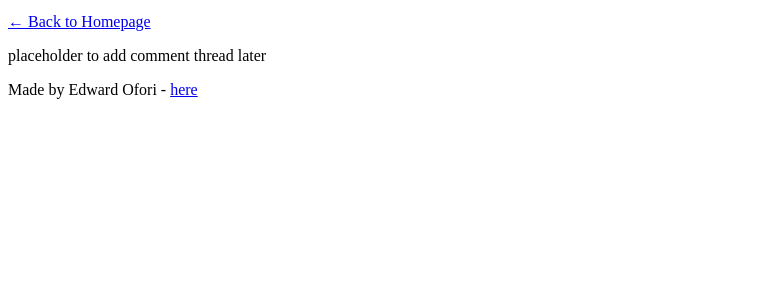
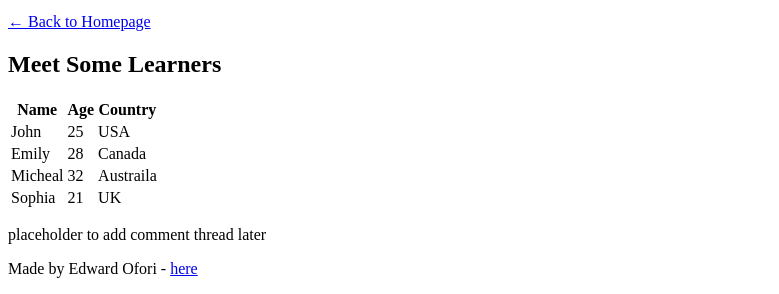
Before and after one commit to MeNesta/My_First_Portfolio, a plain HTML site: page html_basic/tweets.html in a window 1280 px wide. Shown: the part 621-915 px from the top of the page, without its empty margins (0-779 px from the left). Before the commit the page ends 800 px from the top, so only its background shows below. Drawn offline with Linux system fonts and the light colour scheme.

Commit message:
Add updates to index.html and tweets.html

```diff
--- a/html_basic/tweets.html
+++ b/html_basic/tweets.html
@@ -1,8 +1,7 @@
 <!DOCTYPE html>
 <html lang="en">
   <head>
-    <meta charset="UTF-8" />
-    <meta name="viewport" content="width=device-width, initial-scale=1.0" />
+    <meta charset="utf-8" />
     <title>My First Portfolio</title>
   </head>
   <body>
@@ -66,6 +65,39 @@
 
         <!-- Link to go back to homepage -->
         <p><a href="index.html">← Back to Homepage</a></p>
+
+        <h2>Meet Some Learners</h2>
+        <table>
+          <thead>
+            <tr>
+              <th>Name</th>
+              <th>Age</th>
+              <th>Country</th>
+            </tr>
+          </thead>
+          <tbody>
+            <tr>
+              <td>John</td>
+              <td>25</td>
+              <td>USA</td>
+            </tr>
+            <tr>
+              <td>Emily</td>
+              <td>28</td>
+              <td>Canada</td>
+            </tr>
+            <tr>
+              <td>Micheal</td>
+              <td>32</td>
+              <td>Austraila</td>
+            </tr>
+            <tr>
+              <td>Sophia</td>
+              <td>21</td>
+              <td>UK</td>
+            </tr>
+          </tbody>
+        </table>
       </article>
 
       <aside>
```
Also changed, not shown: html_basic/index.html (+0 -1 lines).
